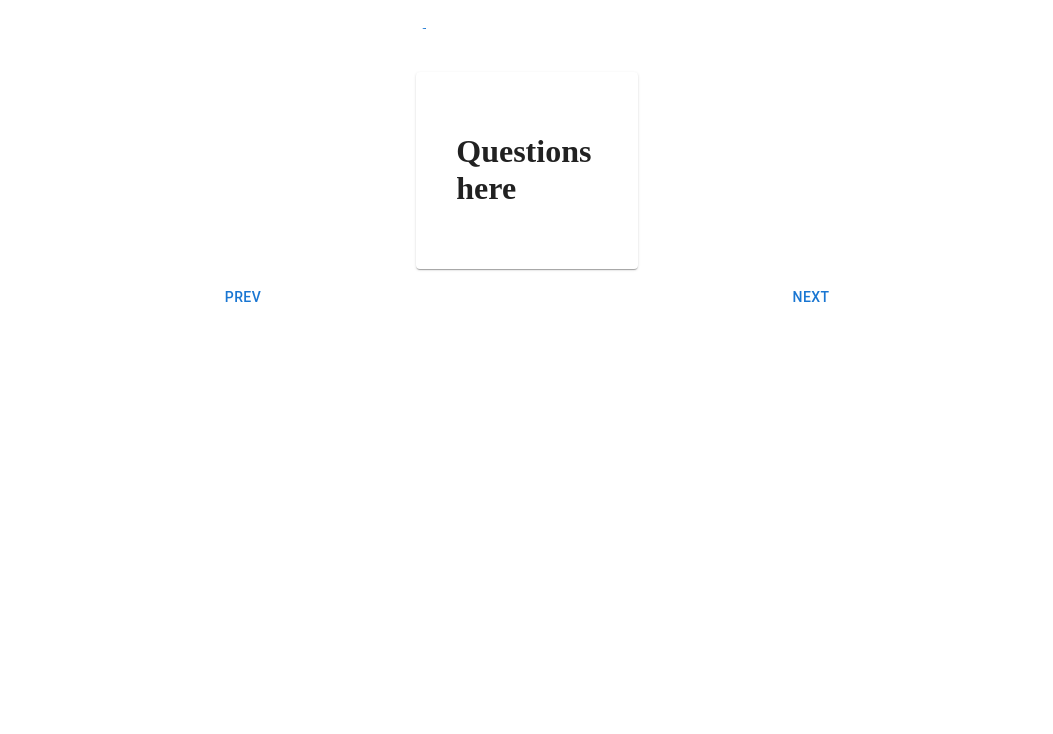
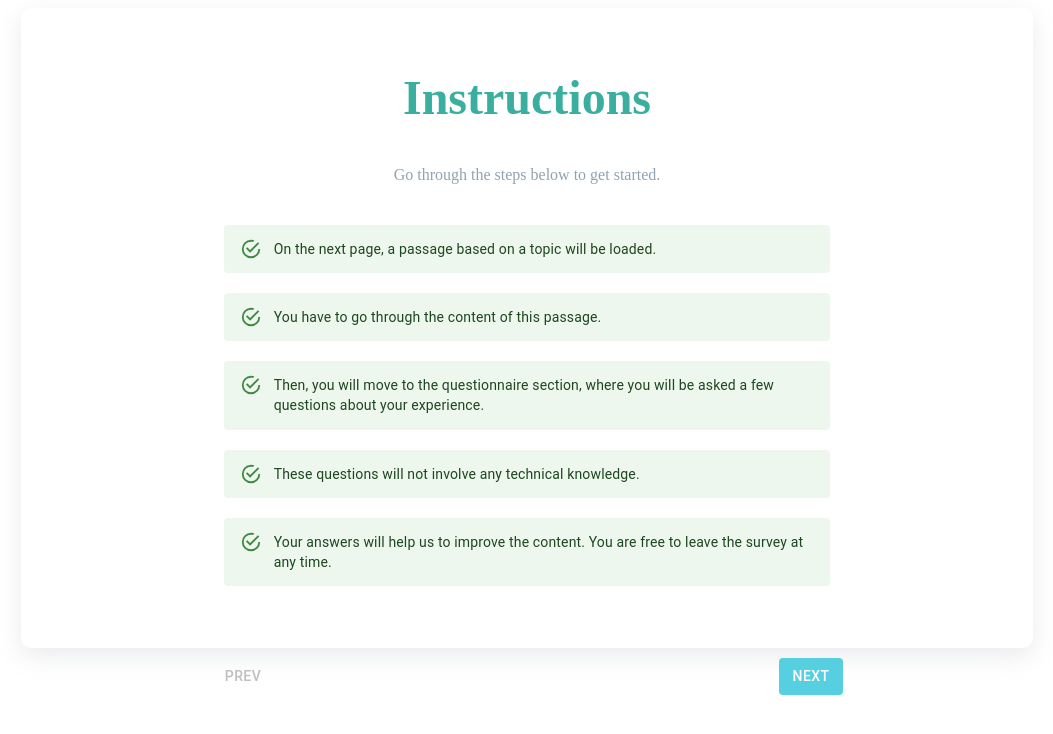
Before and after one commit to vjspranav/MMTProject, a React (Create React App) app: page / in a window 1280 px wide. Both pictures are taken after a click on the button "NEXT". Shown: the top 734 px of the page, without its empty margins (113-1166 px from the left). Built offline with nearby package versions, Linux system fonts and the light colour scheme.

Commit message:
Add Start Instructions and EndPage(template)

```diff
--- a/package.json
+++ b/package.json
@@ -12,6 +12,7 @@
     "@testing-library/jest-dom": "^5.16.2",
     "@testing-library/react": "^12.1.3",
     "@testing-library/user-event": "^13.5.0",
+    "axios": "^0.26.1",
     "date-fns": "^2.28.0",
     "react": "^17.0.2",
     "react-dom": "^17.0.2",
--- a/src/App.js
+++ b/src/App.js
@@ -2,35 +2,25 @@ import { useState } from "react";
 import { Button } from "@mui/material";
 import MyFormPage from "./components/MyFormPage";
 import StartPage from "./pages/StartPage";
+import InstructionsPage from "./pages/InstructionsPage";
 import EndPage from "./pages/EndPage";
 import { songs } from "./songsData";
-import { makeStyles } from "@mui/styles";
-
-const useStyles = makeStyles({
-  button: {
-    backgroundColor: "#56cfe1",
-    color: "white",
-    "&:hover": {
-      backgroundColor: "#48bfe3",
-      color: "white",
-    },
-  },
-});
 
 function App() {
   const [page, setPage] = useState(0);
-  const styles = useStyles();
   const calculatePage = () => {
     return page === 0 ? (
       <StartPage />
-    ) : page === songs.length + 1 ? (
+    ) : page === 1 ? (
+      <InstructionsPage />
+    ) : page === songs.length + 2 ? (
       <EndPage />
     ) : (
       <MyFormPage
-        songName={songs[page - 1].songName}
-        artistName={songs[page - 1].artistName}
-        filePath={songs[page - 1].filePath}
-        albumArt={songs[page - 1].albumArt}
+        songName={songs[page - 2].songName}
+        artistName={songs[page - 2].artistName}
+        filePath={songs[page - 2].filePath}
+        albumArt={songs[page - 2].albumArt}
       />
     );
   };
@@ -45,65 +35,73 @@ function App() {
         alignItems: "center",
       }}
     >
-      {/* {page === 0 ? (
-        <StartPage />
-      ) : (
-        <div
-          style={{
-            display: "inline-flex",
-          }}
-        >
-          <MyFormPage
-            songName={songs[page - 1].songName}
-            artistName={songs[page - 1].artistName}
-            filePath={songs[page - 1].filePath}
-            albumArt={songs[page - 1].albumArt}
-          />
-        </div>
-      )} */}
       {calculatePage()}
       <div
         style={{
           width: "50%",
         }}
       >
-        {/* Add Next button position to right of div */}
-        {/* Add back button position to left of div */}
+        {page !== 0 ? (
           <Button
-          className={styles.button}
-          style={{
+            sx={{
               position: "relative",
               display: "inline-block",
               margin: "10px auto auto",
               float: "left",
+              // disable if page==1
+              opacity: page === 1 ? 0.5 : 1,
+
+              "&:hover": {
+                backgroundColor: page === 1 ? "transparent" : "#48bfe3",
+                color: page === 1 ? "gray" : "white",
+                cursor: page === 1 ? "not-allowed" : "pointer",
+              },
+              backgroundColor: page === 1 ? "transparent" : "#56cfe1",
+              color: page === 1 ? "gray" : "white",
             }}
-          onClick={() => setPage(page === 0 ? 0 : page - 1)}
+            {...(page === 1 ? "disabled" : "enabled")}
+            onClick={() => {
+              if (page !== 1) setPage(page === 0 ? 0 : page - 1);
+            }}
           >
             Prev
           </Button>
-        {page < songs.length + 1 ? (
+        ) : (
+          ""
+        )}
+        {page < songs.length + 2 ? (
           <Button
-            className={styles.button}
-            style={{
+            sx={{
               position: "relative",
               display: "inline-block",
               margin: "10px auto auto",
               float: "right",
+              "&:hover": {
+                backgroundColor: "#48bfe3",
+                color: "white",
+              },
+              backgroundColor: "#56cfe1",
+              color: "white",
             }}
-            onClick={() => setPage(page === songs.length + 1 ? page : page + 1)}
+            onClick={() => setPage(page === songs.length + 2 ? page : page + 1)}
           >
             Next
           </Button>
         ) : (
           <Button
-            className={styles.button}
-            style={{
+            sx={{
               position: "relative",
               display: "inline-block",
               margin: "10px auto auto",
               float: "right",
+              "&:hover": {
+                backgroundColor: "#48bfe3",
+                color: "white",
+              },
+              backgroundColor: "#56cfe1",
+              color: "white",
             }}
-            onClick={() => setPage(page === songs.length ? page : page + 1)}
+            onClick={() => setPage(page === songs.length + 1 ? page : page + 1)}
           >
             Submit
           </Button>
--- a/src/components/MyPlayer.js
+++ b/src/components/MyPlayer.js
@@ -1,17 +1,15 @@
 import * as React from "react";
-import Card from "@mui/material/Card";
-import { Button, IconButton } from "@mui/material";
-import Typography from "@mui/material/Typography";
+import {
+  Button,
+  Card,
+  IconButton,
+  Chip,
+  Slider,
+  CircularProgress,
+  Typography,
+} from "@mui/material";
 import PlayArrowIcon from "@mui/icons-material/PlayArrow";
-import {
-  PauseCircle,
-  Replay,
-  ReplayCircleFilledOutlined,
-} from "@mui/icons-material";
-import Slider from "@mui/material/Slider";
-import CircularProgress from "@mui/material/CircularProgress";
-import { Chip } from "@mui/material";
-import { makeStyles } from "@mui/styles";
+import { PauseCircle, ReplayCircleFilledOutlined } from "@mui/icons-material";
 
 import TimeField from "react-simple-timefield";
 
@@ -45,41 +43,15 @@ export default function MyPlayer(props) {
     }
   };
 
-  const useStyles = makeStyles({
-    button: {
-      backgroundColor: "#56cfe1",
-      color: "white",
-      "&:hover": {
-        backgroundColor: "#48bfe3",
-        color: "white",
-      },
-    },
-  });
-
   const deleteChip = (id) => {
     setDurationData(durationData.filter((_, ind) => ind !== id));
   };
 
-  const classes = useStyles();
   return (
-    // Center the player in the page
-    // Vertically center the player in the page
     <div>
       {loading ? (
-        // <Card
-        //   sx={{
-        //     display: "flex",
-        //     justifyContent: "center",
-        //     alignItems: "center",
-        //     margin: "20%",
-        //     width: "50%",
-        //     height: "200px",
-        //     backgroundColor: "rgba(0, 0, 0, 0.5)",
-        //   }}
-        // >
         <CircularProgress />
       ) : (
-        // {/* </Card> */}
         <Card
           sx={{
             display: "flex",
@@ -196,11 +168,16 @@ export default function MyPlayer(props) {
                   }}
                 >
                   <Button
-                    className={classes.button}
                     sx={{
                       minWidth: 0,
                       borderRadius: "15px",
                       height: "20px",
+                      "&:hover": {
+                        backgroundColor: "#48bfe3",
+                        color: "white",
+                      },
+                      backgroundColor: "#56cfe1",
+                      color: "white",
                     }}
                     onClick={() => {
                       setStartTime(audio.currentTime);
@@ -229,10 +206,16 @@ export default function MyPlayer(props) {
                   }}
                 >
                   <Button
-                    className={classes.button}
+                    sx={{
+                      "&:hover": {
+                        backgroundColor: "#48bfe3",
+                        color: "white",
+                      },
+                      backgroundColor: "#56cfe1",
+                      color: "white",
+                    }}
                     onClick={() => {
                       if (durationData.length < 5) {
-                        // If endTime - startTime is greater than 30 seconds don't allow it
                         if (endTime - startTime > 30) {
                           alert(
                             "Please select a duration less than 30 seconds"
@@ -278,11 +261,16 @@ export default function MyPlayer(props) {
                   }}
                 >
                   <Button
-                    className={classes.button}
                     sx={{
                       minWidth: 0,
                       borderRadius: "15px",
                       height: "20px",
+                      "&:hover": {
+                        backgroundColor: "#48bfe3",
+                        color: "white",
+                      },
+                      backgroundColor: "#56cfe1",
+                      color: "white",
                     }}
                     onClick={() => {
                       setEndTime(audio.currentTime);
--- /dev/null
+++ b/src/pages/InstructionsPage.js
@@ -0,0 +1,79 @@
+import Alert from "@mui/material/Alert";
+
+const InstructionsPage = (props) => {
+  return (
+    <div
+      style={{
+        height: "80vh",
+        width: "80%",
+        borderRadius: "10px",
+        overflow: "auto",
+        boxShadow: "rgba(149, 157, 165, 0.2) 0px 8px 24px",
+        margin: "auto 0",
+        position: "relative",
+        display: "flex",
+        justifyContent: "center",
+        alignItems: "center",
+      }}
+    >
+      <div
+        style={{
+          margin: "auto 0",
+          display: "flex",
+          flexDirection: "column",
+          alignItems: "center",
+          width: "100%",
+        }}
+      >
+        <p
+          style={{
+            color: "#3BAF9F",
+            fontSize: "3rem",
+            margin: "10px 0",
+            fontWeight: "bold",
+          }}
+        >
+          Instructions
+        </p>
+
+        <p
+          style={{
+            color: "rgb(145,163,176)",
+            padding: "15px 0",
+          }}
+        >
+          Go through the steps below to get started.
+        </p>
+
+        <div
+          style={{
+            display: "flex",
+            flexDirection: "column",
+            alignItems: "stretch",
+            width: "60%",
+          }}
+        >
+          <Alert severity="success" sx={{ margin: "10px 0" }}>
+            On the next page, a passage based on a topic will be loaded.
+          </Alert>
+          <Alert severity="success" sx={{ margin: "10px 0" }}>
+            You have to go through the content of this passage.
+          </Alert>
+          <Alert severity="success" sx={{ margin: "10px 0" }}>
+            Then, you will move to the questionnaire section, where you will be
+            asked a few questions about your experience.
+          </Alert>
+          <Alert severity="success" sx={{ margin: "10px 0" }}>
+            These questions will not involve any technical knowledge.
+          </Alert>
+          <Alert severity="success" sx={{ margin: "10px 0" }}>
+            Your answers will help us to improve the content. You are free to
+            leave the survey at any time.
+          </Alert>
+        </div>
+      </div>
+    </div>
+  );
+};
+
+export default InstructionsPage;
```
Also changed, not shown: src/pages/StartPage.js (+182 -4 lines), 1 other file (tests, documents, lock files or other folders). Lines whose indentation alone changed are shown as unchanged.
